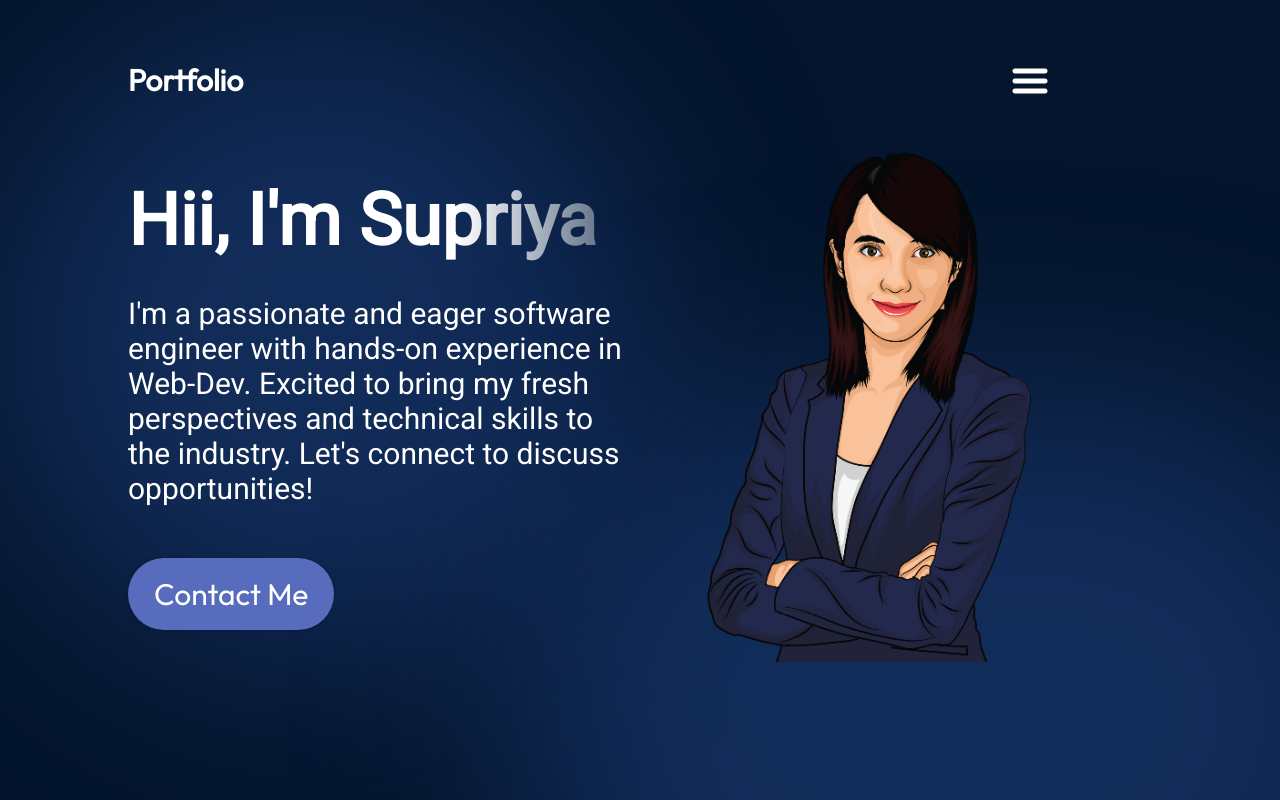
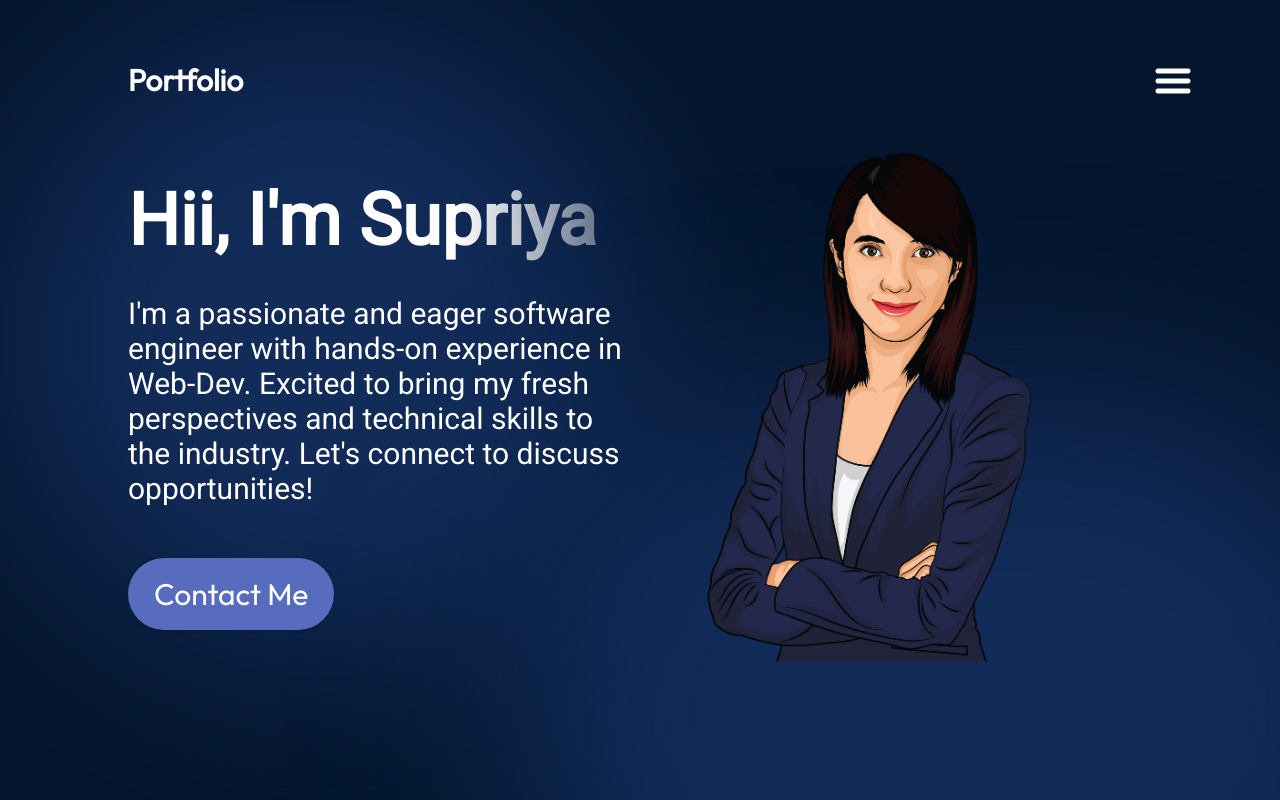
Before and after one commit to Supriya06-code/My_Portfolio, a React (Vite) app: page / in a window 1280 px wide. Shown: the top 800 px of the page. Built offline with nearby package versions, Linux system fonts and the light colour scheme.

Commit message:
navbar side change

```diff
--- a/src/components/Navbar/Navbar.module.css
+++ b/src/components/Navbar/Navbar.module.css
@@ -40,7 +40,7 @@
     .menu{
         position:absolute;
         right: 0;
-        margin-right:10%;
+        margin-right:-4%;
         flex-direction:column;
         align-items:flex-end;
         gap:11px;
```
